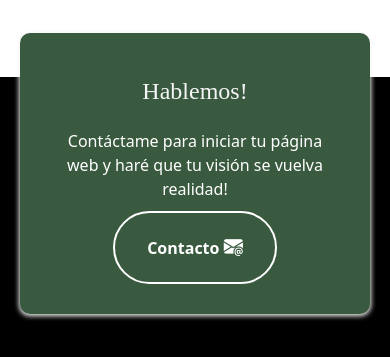
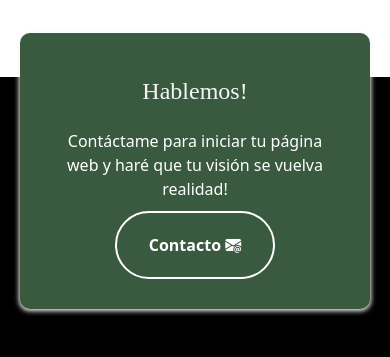
Before and after one commit to Facundotobio/Portafolio, a plain HTML site: page index.html in a window 390 px wide. Shown: the part 5341-5698 px from the top of the page. Drawn offline with nearby package versions, Linux system fonts and the light colour scheme; a web font is replaced by a local one.

Commit message:
Changes in proyects

```diff
--- a/style.css
+++ b/style.css
@@ -556,4 +556,8 @@ font-size: 0.9rem;
     .contacto .descripcion{
         font-size: 1rem;
     }
+
+    .contacto button i{
+        font-size: 1rem;
+    }
 }
```
